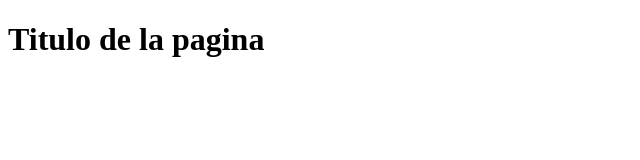
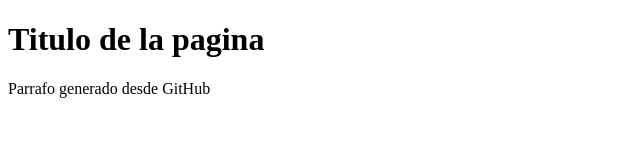
Before and after one commit to 13Dam/Proyecto-Empresa-C, a plain HTML site: page index.html in a window 1280 px wide. Shown: the whole page, without its empty margins (0-640 px from the left). Drawn offline with Linux system fonts and the light colour scheme.

Commit message:
Update index.html

```diff
--- a/index.html
+++ b/index.html
@@ -8,5 +8,6 @@
 </head>
 <body>
     <h1>Titulo de la pagina</h1>
+    <p>Parrafo generado desde GitHub</p>
 </body>
 </html>
```
